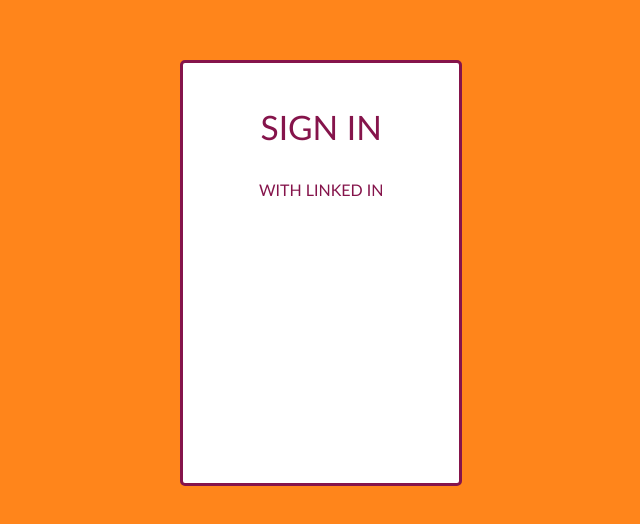
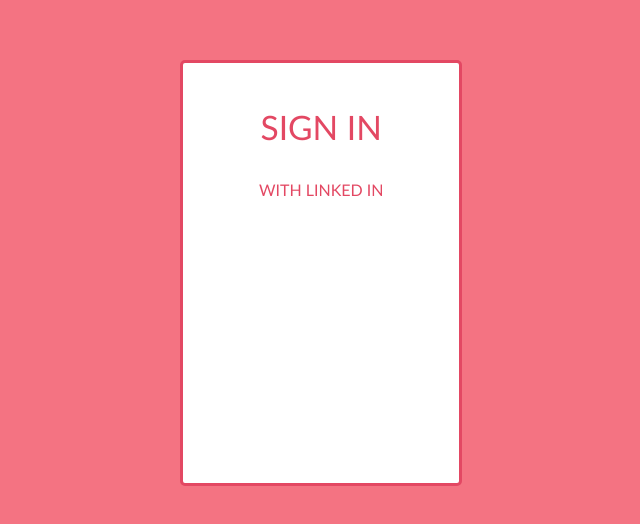
Before and after one commit to Niskarsh/signin-assignment-react, a React (Create React App) app: page / in a window 1280 px wide. Shown: the part 116-640 px from the top of the page, without its empty margins (319-959 px from the left). Built offline with nearby package versions, Linux system fonts and the light colour scheme.

Commit message:
pinkish theme set

```diff
--- a/src/containers/login/card/index.css
+++ b/src/containers/login/card/index.css
@@ -1,7 +1,7 @@
 .Card {
     background-color: white;
     border-radius: 5px;
-    border: 3px solid #85144b;
+    border: 3px solid #E34863;
     padding: 10px 10px 10px 10px;
     border: 0px 0px 0px 0px;
     width: 20%;
@@ -13,7 +13,7 @@
 }
 
 .Card>p {
-    color : #85144b;
+    color : #E34863;
     font-style: bold;
     font-family: 'Gill Sans', 'Gill Sans MT', Calibri, 'Trebuchet MS', sans-serif;
 }
--- a/src/index.css
+++ b/src/index.css
@@ -2,6 +2,6 @@
   margin: 0;
   padding: 0;
   font-family: sans-serif;
-  background-color: #FF851B
+  background-color: #F47382
   /* #C7BBC9 */
 }
```
